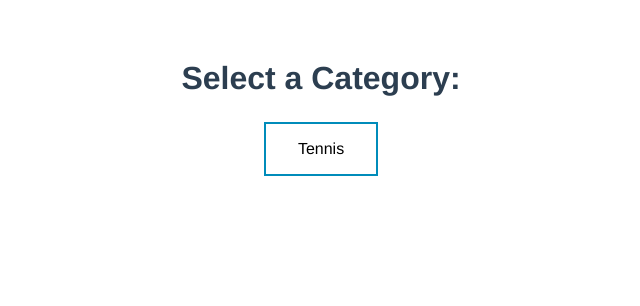
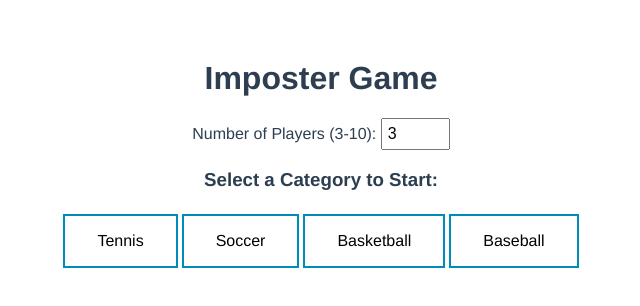
Before and after one commit to KevZ1209/imposter-game-vue2, a Vue app: page / in a window 1280 px wide. Shown: the top 306 px of the page, without its empty margins (319-959 px from the left). Built offline with nearby package versions, Linux system fonts and the light colour scheme.

Commit message:
add SetupState and have button click reflect on SetupState's data variable

```diff
--- a/src/App.vue
+++ b/src/App.vue
@@ -1,24 +1,21 @@
 <script>
-import CustomButton from './components/CustomButton.vue'
+  import SetupState from "./components/game-states/SetupState.vue";
 
-export default {
-  components: { CustomButton },
-  data: () => ({
-    category: "",
-  }),
-  methods: {
-    setCategory(e) {
-      this.category = e.target.value;
-    }
-  },
-};
+  export default {
+    components: { SetupState },
+    data () {
+      return {
+        state: 'setup',
+        category: '',
+        numPlayers: 3
+      };
+    },
+  };
 </script>
 
 <template>
   <div id="app">
-    <p>{{ category }}</p>
-    <h1>Select a Category:</h1>
-    <CustomButton buttonVal="tennis" buttonLabel="Tennis" @button-clicked="setCategory"/>
+    <SetupState />
   </div>
 </template>
 
--- a/src/assets/global.css
+++ b/src/assets/global.css
@@ -1,6 +1,7 @@
 /* Apply base typography and smoothing to the whole document so
    all components inherit these defaults. */
-html, body {
+html,
+body {
   font-family: Avenir, Helvetica, Arial, sans-serif;
   -webkit-font-smoothing: antialiased;
   -moz-osx-font-smoothing: grayscale;
@@ -12,3 +13,8 @@ html, body {
   text-align: center;
   margin-top: 60px;
 }
+
+input {
+  font-size: 16px;
+  padding: 5px;
+}
--- /dev/null
+++ b/src/components/game-states/SetupState.vue
@@ -0,0 +1,55 @@
+<template>
+  <div>
+    <h1>Imposter Game</h1>
+    <label for="numPlayers">Number of Players (3-10): </label>
+    <input
+      id="numPlayers"
+      type="number"
+      min="3"
+      max="10"
+      value="3"
+      step="1"
+      v-model.number="numPlayers"
+    />
+    <h3>Select a Category to Start:</h3>
+    <CustomButton
+      buttonVal="tennis"
+      buttonLabel="Tennis"
+      @button-clicked="setCategory"
+    />
+    <CustomButton
+      buttonVal="soccer"
+      buttonLabel="Soccer"
+      @button-clicked="setCategory"
+    />
+    <CustomButton
+      buttonVal="basketball"
+      buttonLabel="Basketball"
+      @button-clicked="setCategory"
+    />
+    <CustomButton
+      buttonVal="baseball"
+      buttonLabel="Baseball"
+      @button-clicked="setCategory"
+    />
+  </div>
+</template>
+
+<script>
+import CustomButton from "../utility/CustomButton.vue";
+
+export default {
+  components: { CustomButton },
+  data: () => ({
+    category: "",
+    numPlayers: 3,
+  }),
+  methods: {
+    setCategory(e) {
+      this.category = e.target.value;
+    },
+  },
+};
+</script>
+
+<style></style>
--- a/src/components/CustomButton.vue
+++ b/src/components/utility/CustomButton.vue
@@ -7,8 +7,8 @@ export default {
   props: ["buttonVal", "buttonLabel"],
   methods: {
     setCategory(e) {
-      this.$emit('button-clicked', e);
-    }
+      this.$emit("button-clicked", e);
+},
   },
 };
 </script>
```
